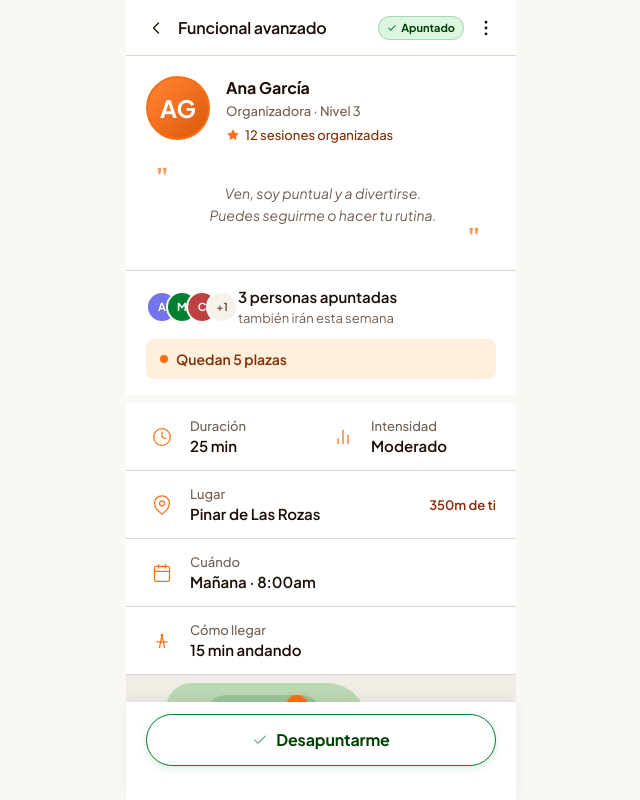
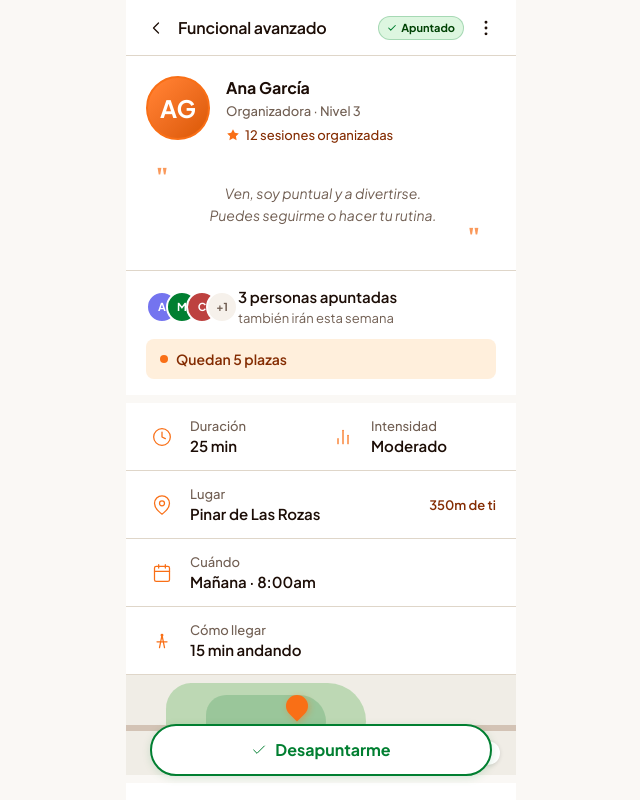
Before and after one commit to ajosecorreaferreira-web/movi, a React (Vite) app: page /session/1/apuntado in a window 1280 px wide. Shown: the top 800 px of the page, without its empty margins (319-959 px from the left). Built offline with nearby package versions, Linux system fonts and the light colour scheme; no server answers.

Commit message:
fix: SessionDetail CTA flotante pill — eliminar patrón sticky fondo blanco
Co-Authored-By: Claude Sonnet 4.6 <noreply@anthropic.com>

```diff
--- a/src/pages/session/SessionDetail.tsx
+++ b/src/pages/session/SessionDetail.tsx
@@ -375,36 +375,39 @@ export default function SessionDetail() {
         </div>
       </div>
 
-      {/* Spacer para que el CTA fijo no tape el último elemento */}
-      <div style={{ height: 80 }} />
+      {/* Spacer para que el CTA flotante no tape el último elemento */}
+      <div style={{ height: 88 }} />
 
-      {/* CTA flotante */}
+      {/* CTA flotante pill */}
       <div
         style={{
-          position: 'fixed', bottom: 0, left: '50%', transform: 'translateX(-50%)',
-          width: '100%', maxWidth: '390px',
+          position: 'fixed',
+          bottom: 'max(24px, env(safe-area-inset-bottom))',
+          left: '50%',
+          transform: 'translateX(-50%)',
+          width: 'calc(100% - 48px)',
+          maxWidth: '342px',
           zIndex: 50,
-          backgroundColor: 'var(--color-surface)',
-          boxShadow: '0 -4px 12px rgba(0,0,0,0.06)',
-          padding: '12px 20px',
-          paddingBottom: 'max(12px, env(safe-area-inset-bottom))',
         }}
       >
         <button
           onClick={handleApuntarme}
           style={{
-            width: '100%', height: 52, borderRadius: '9999px',
+            width: '100%', height: 52,
             backgroundColor: 'var(--color-primary)',
-            border: 'none', cursor: 'pointer',
+            color: 'white',
+            border: 'none',
+            borderRadius: 'var(--radius-full)',
+            fontSize: 16, fontWeight: 700,
+            fontFamily: 'var(--font-sans)',
+            cursor: 'pointer',
             display: 'flex', alignItems: 'center', justifyContent: 'center', gap: 8,
-            boxShadow: '#F96F1659 0px 4px 14px',
-            color: '#fff', fontFamily: 'var(--font-sans)', fontSize: 16, fontWeight: 700,
-            letterSpacing: '-0.01em',
+            boxShadow: 'var(--shadow-primary)',
           }}
         >
           Apuntarme a esta sesión
           <svg width="18" height="18" viewBox="0 0 24 24">
-            <path d="M5 12h14M12 5l7 7-7 7" fill="none" stroke="#fff" strokeWidth="2" strokeLinecap="round" strokeLinejoin="round" />
+            <path d="M5 12h14M12 5l7 7-7 7" fill="none" stroke="white" strokeWidth="2" strokeLinecap="round" strokeLinejoin="round" />
           </svg>
         </button>
       </div>
--- a/src/pages/session/SessionDetailApuntado.tsx
+++ b/src/pages/session/SessionDetailApuntado.tsx
@@ -249,19 +249,34 @@ export default function SessionDetailApuntado() {
         </div>
       </div>
 
-      {/* CTA Desapuntarme */}
-      <div style={{ position: 'sticky', bottom: 0, zIndex: 10, backgroundColor: 'var(--color-surface)', boxShadow: '#0000000F 0px -4px 12px', padding: '12px 20px', paddingBottom: 'max(34px, env(safe-area-inset-bottom))' }}>
+      {/* Spacer para que el CTA flotante no tape el último elemento */}
+      <div style={{ height: 88 }} />
+
+      {/* CTA flotante pill — outline verde */}
+      <div
+        style={{
+          position: 'fixed',
+          bottom: 'max(24px, env(safe-area-inset-bottom))',
+          left: '50%',
+          transform: 'translateX(-50%)',
+          width: 'calc(100% - 48px)',
+          maxWidth: '342px',
+          zIndex: 50,
+        }}
+      >
         <button
           onClick={handleDesapuntarme}
           style={{
-            width: '100%', height: 52, borderRadius: '9999px',
-            backgroundColor: '#fff',
-            border: '1.5px solid var(--color-success)',
+            width: '100%', height: 52,
+            backgroundColor: 'white',
+            color: 'var(--color-success)',
+            border: '2px solid var(--color-success)',
+            borderRadius: 'var(--radius-full)',
+            fontSize: 16, fontWeight: 700,
+            fontFamily: 'var(--font-sans)',
             cursor: 'pointer',
             display: 'flex', alignItems: 'center', justifyContent: 'center', gap: 8,
             boxShadow: '#017F3126 0px 2px 8px',
-            color: 'var(--color-success-text)', fontFamily: 'var(--font-sans)', fontSize: 16, fontWeight: 700,
-            letterSpacing: '-0.01em',
           }}
         >
           <svg width="16" height="16" viewBox="0 0 24 24">
```
